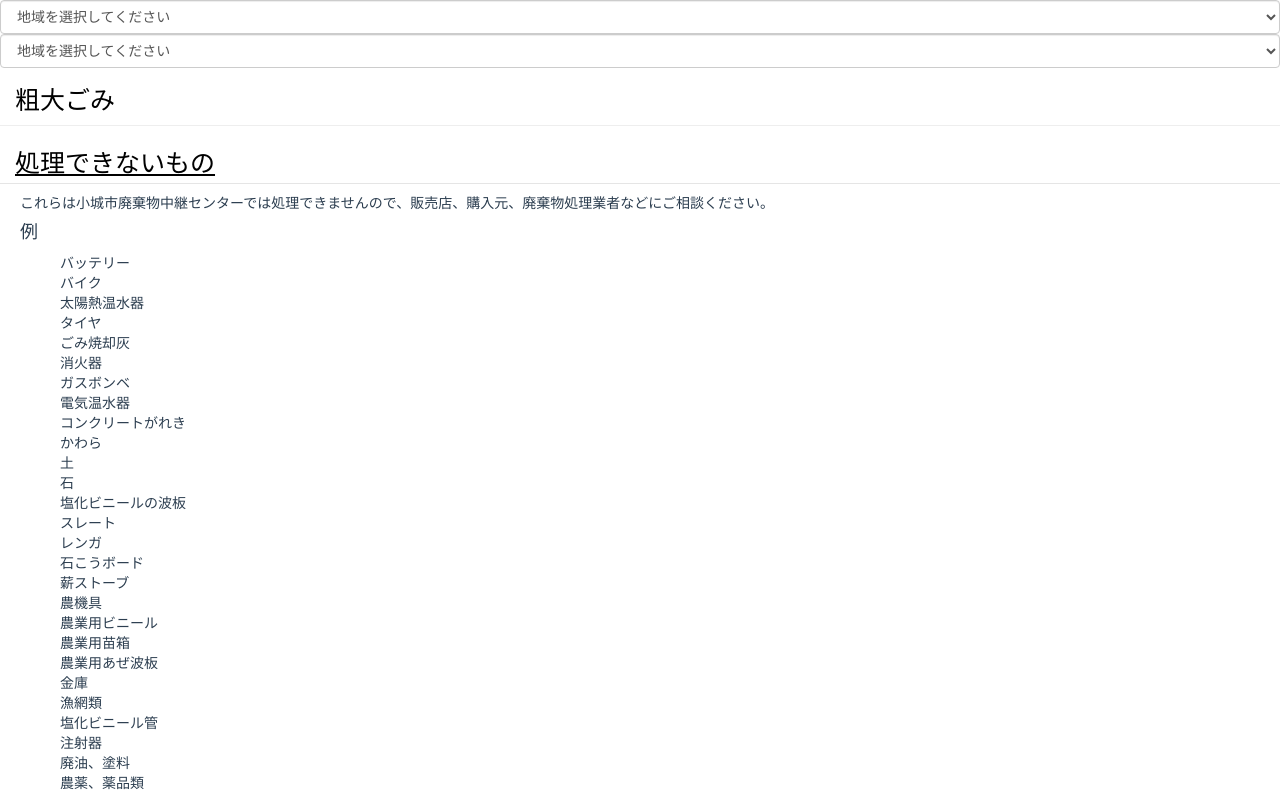
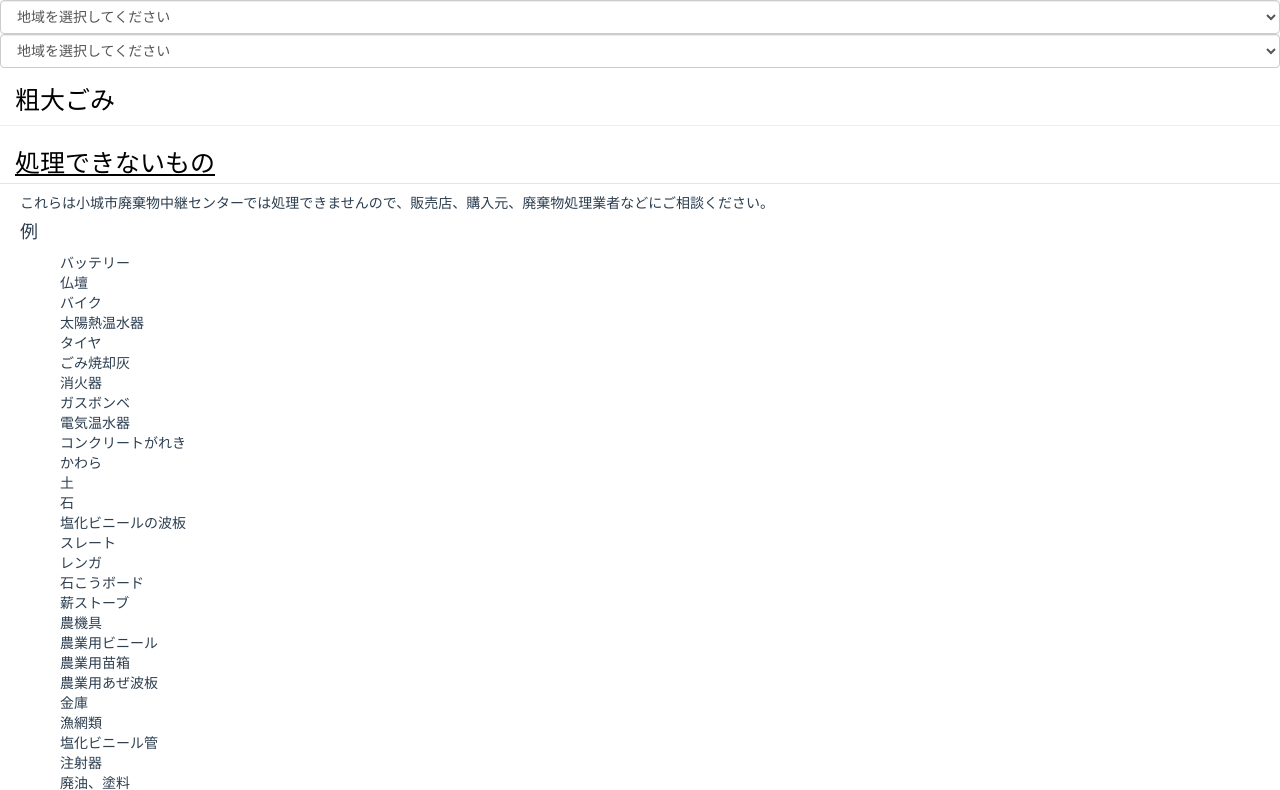
Before and after one commit to codeforsaga/5374ogi, a plain HTML site: page index.html in a window 1280 px wide. Both pictures are taken after a click on the link "処理できないもの". Shown: the top 790 px of the page. Drawn offline with Linux system fonts and the light colour scheme.

Commit message:
令和２年度ごみ分別カレンダーデータ更新
処理できないものに「仏壇」を加えました。

```diff
--- a/index.html
+++ b/index.html
@@ -61,6 +61,7 @@
             <h4>例</h4>
             <ul>
               <li>バッテリー</li>
+              <li>仏壇</li>
               <li>バイク</li>
               <li>太陽熱温水器</li>
               <li>タイヤ</li>
```
